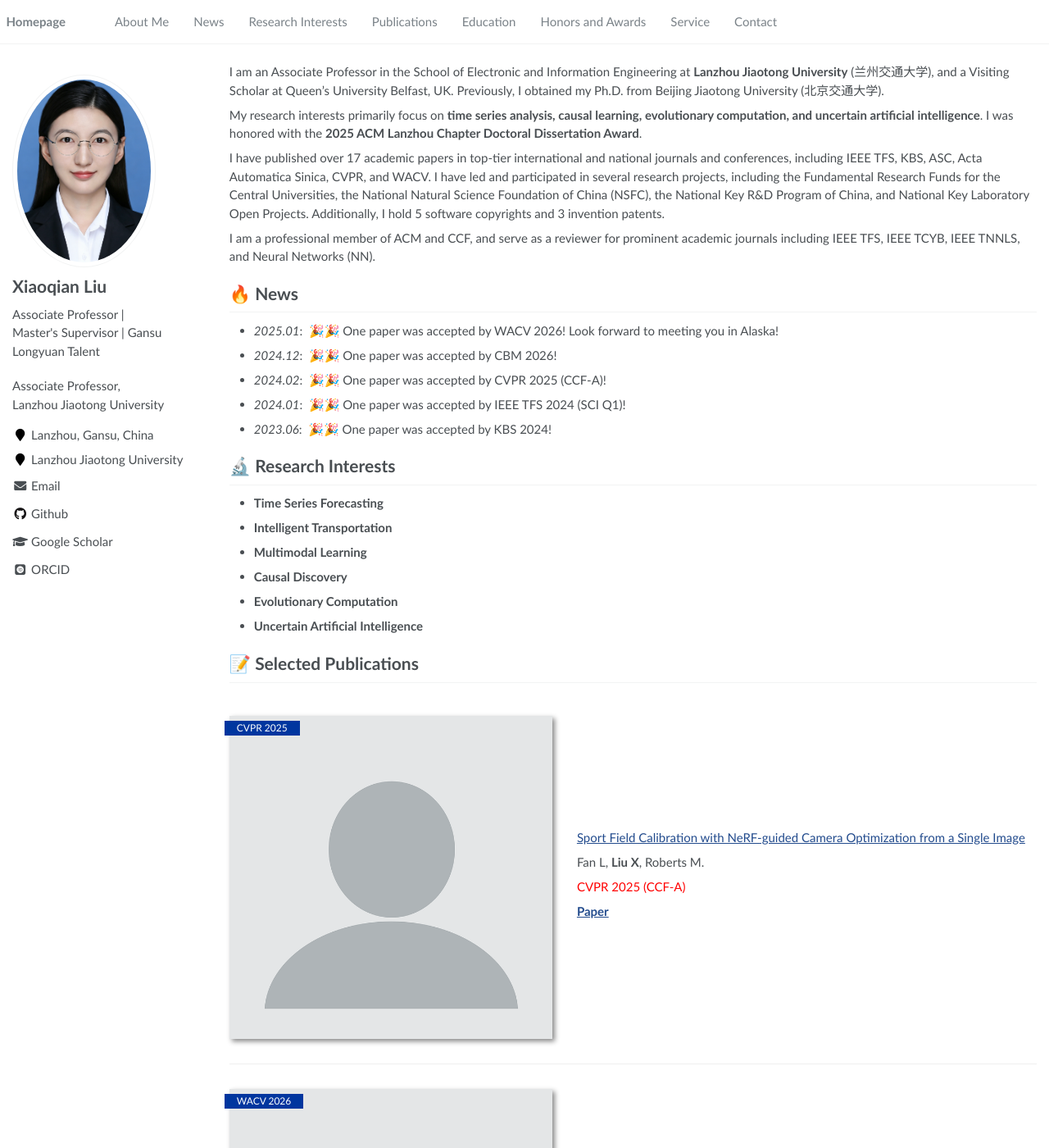
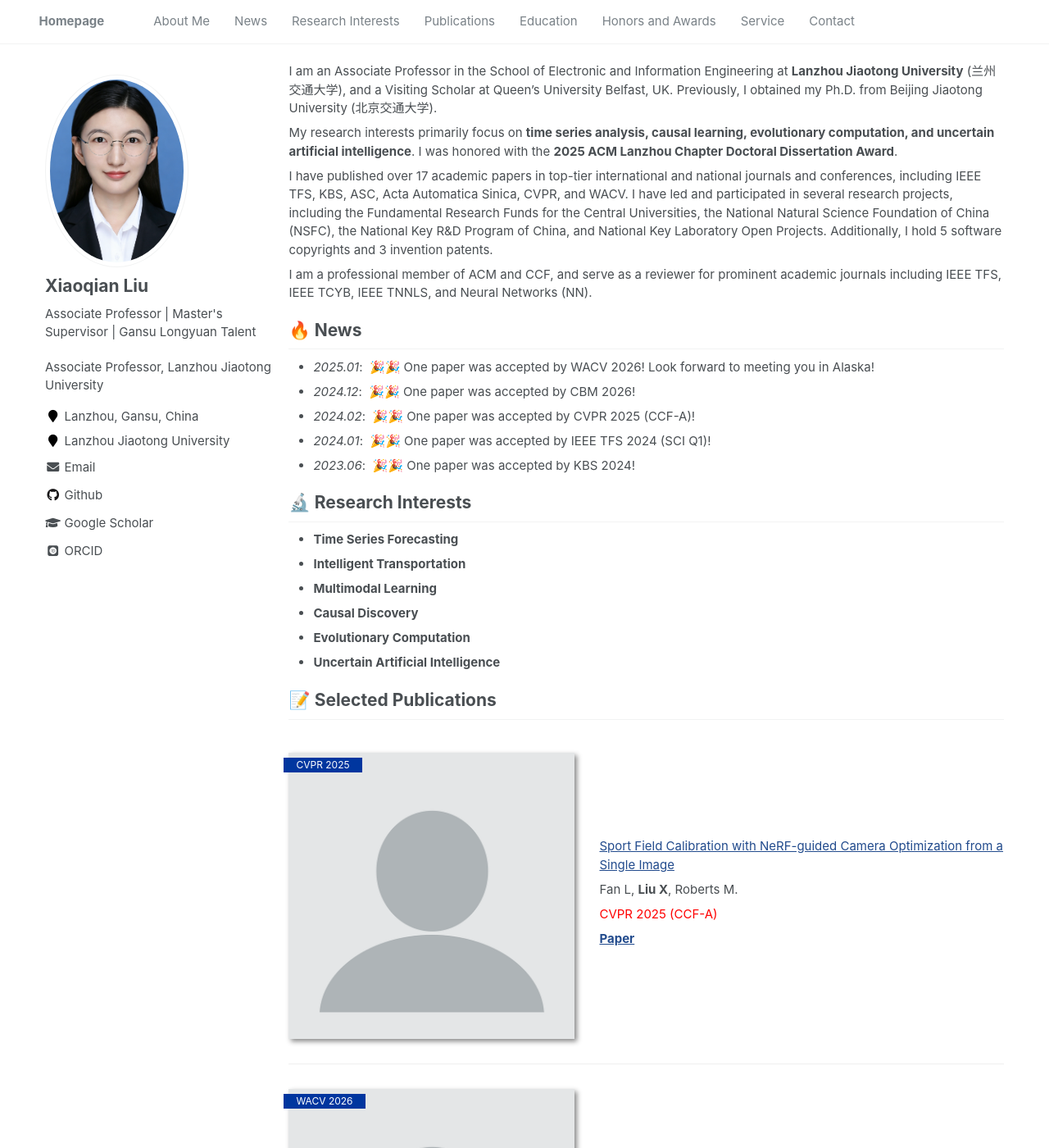
Before and after one commit to xiaoqianliu1/xiaoqianliu1.github.io, a Jekyll site: the page built from _pages/about.md, in a window 1280 px wide and 1400 px high. Shown: the whole window at 82% size. Built offline with Jekyll 4.4.1, drawn with Linux system fonts in a browser that asks for light colours; some web fonts are replaced.

Commit message:
fix: widen layout container to 1200px, enlarge sidebar to 3/12 width

```diff
--- a/_sass/_page.scss
+++ b/_sass/_page.scss
@@ -18,8 +18,8 @@
 
 .page {
   @include breakpoint($large) {
-    @include span(10 of 12 last);
-    @include prefix(0.5 of 12);
+    @include span(9 of 12 last);
+    @include prefix(0 of 12);
     @include suffix(0 of 12);
   }
 
--- a/_sass/_sidebar.scss
+++ b/_sass/_sidebar.scss
@@ -14,7 +14,7 @@
   margin-bottom: 1em;
 
   @include breakpoint($large) {
-    @include span(2 of 12);
+    @include span(3 of 12);
     opacity: 1;
     -webkit-transition: opacity 0.2s ease-in-out;
             transition: opacity 0.2s ease-in-out;
--- a/_sass/_variables.scss
+++ b/_sass/_variables.scss
@@ -6,18 +6,15 @@
    Typography
    ========================================================================== */
 
-$doc-font-size              : 14;
+$doc-font-size              : 16;
 
 /* paragraph indention */
-$paragraph-indent           : false; // true, false (default)
+$paragraph-indent           : false;
 $indent-var                 : 0.5em;
 
 /* system typefaces */
 $serif                      : Georgia, Times, serif;
-$sans-serif                 : "Trebuchet MS", Helvetica, sans-serif;
-// $sans-serif                 : Georgia, serif, sans-serif;
-
-// $sans-serif                 : -apple-system, ".SFNSText-Regular", "San Francisco", "Roboto", "Segoe UI", "Helvetica Neue", "Lucida Grande", Arial, sans-serif;
+$sans-serif                 : -apple-system, BlinkMacSystemFont, "Segoe UI", Roboto, "Helvetica Neue", Arial, sans-serif;
 $monospace                  : Monaco, Consolas, "Lucida Console", monospace;
 
 /* sans serif typefaces */
@@ -36,15 +33,14 @@ $header-font-family         : $sans-serif;
 $caption-font-family        : $serif;
 
 /* type scale */
-$type-size-1                : 2.441em;  // ~39.056px
-$type-size-2                : 1.953em;  // ~31.248px
-$type-size-3                : 1.4em;  // ~25.008px
-$type-size-4                : 1.2em;   // ~20px
-$type-size-5                : 1em;      // ~16px
-$type-size-6                : 1em;   // ~12px
-$type-size-7                : 0.6875em; // ~11px
-$type-size-8                : 0.625em;  // ~10px
-
+$type-size-1                : 2.441em;
+$type-size-2                : 1.953em;
+$type-size-3                : 1.4em;
+$type-size-4                : 1.2em;
+$type-size-5                : 1em;
+$type-size-6                : 1em;
+$type-size-7                : 0.6875em;
+$type-size-8                : 0.625em;
 
 /*
    Colors
@@ -68,7 +64,6 @@ $success-color              : #62c462;
 $warning-color              : #f89406;
 $danger-color               : #ee5f5b;
 $info-color                 : #224b8d;
-// $info-color                 : #52adc8;
 
 /* brands */
 $behance-color              : #1769FF;
@@ -92,7 +87,6 @@ $vine-color                 : #00bf8f;
 $youtube-color              : #bb0000;
 $xing-color                 : #006567;
 
-
 /* links */
 $link-color                 : $info-color;
 $link-color-hover           : mix(#000, $link-color, 25%);
@@ -100,25 +94,17 @@ $link-color-visited         : mix(#fff, $link-color, 25%);
 $masthead-link-color        : $primary-color;
 $masthead-link-color-hover  : mix(#000, $primary-color, 25%);
 
-
 /*
    Breakpoints
    ========================================================================== */
 
 @include breakpoint-set("to ems", true);
-/*
-$small                      : 400px;
-$medium                     : 500px;
-$medium-wide                : 550px;
-$large                      : 1200px;
-$x-large                    : 1800px;
-*/
 
 $small                      : 600px !default;
 $medium                     : 768px !default;
 $medium-wide                : 900px !default;
-$large                      : 925px !default;
-$x-large                    : 1280px !default;
+$large                      : 1200px !default;
+$x-large                    : 1400px !default;
 
 /*
    Grid
@@ -137,14 +123,7 @@ $susy: (
   gutter-position: after,
   container: $large,
   global-box-sizing: border-box,
-  // debug: (
-  //   image: show,
-  //   color: blue,
-  //   output: overlay,
-  //   toggle: top right,
-  // ),
 );
-
 
 /*
    Other
```
